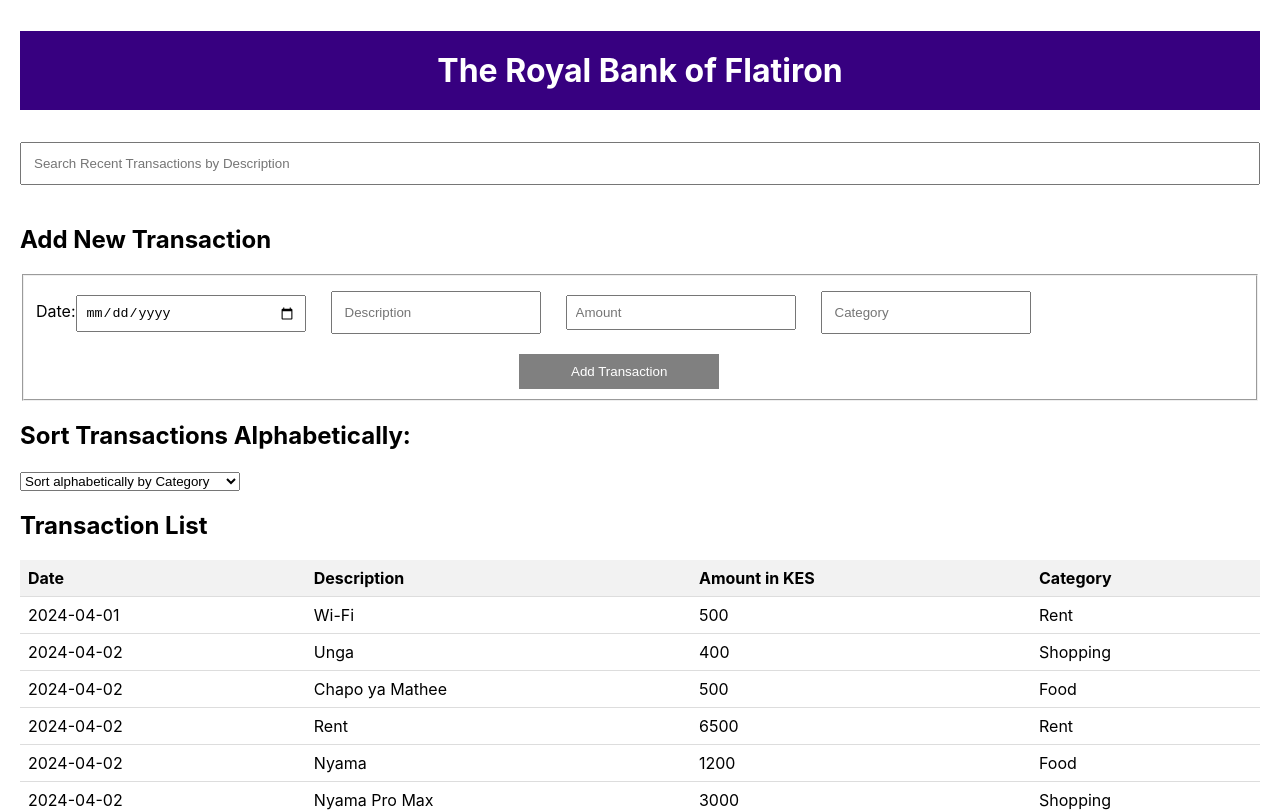
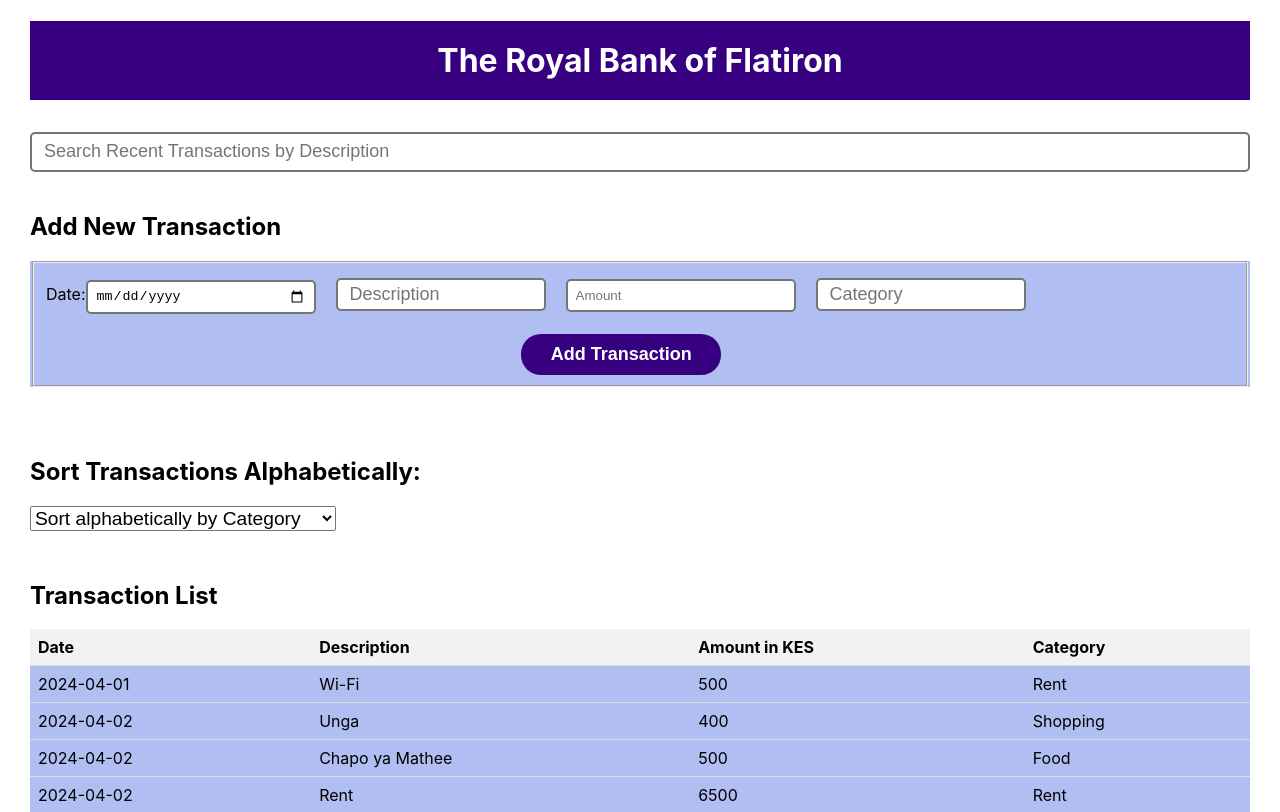
Before and after one commit to Kipkorir4/bank-of-flatiron, a React (Create React App) app: page / in a window 1280 px wide. Shown: the top 812 px of the page. Built offline with nearby package versions, Linux system fonts and the light colour scheme.

Commit message:
styled and updated empty transactions

```diff
--- a/src/App.css
+++ b/src/App.css
@@ -6,5 +6,5 @@ h1 {
   background-color: rgb(55, 0, 128);
 }
   #bodyContainer {
-    padding: 10px 20px 50px;
+    margin: 0px 30px 50px;
   }
--- a/src/components/AddTransactionForm.js
+++ b/src/components/AddTransactionForm.js
@@ -1,13 +1,21 @@
 import React, { useState } from 'react';
 import '../styles/AddTransactionForm.css';
+
 const AddTransactionForm = ({ onAddTransaction }) => {
   const [description, setDescription] = useState('');
   const [amount, setAmount] = useState('');
   const [category, setCategory] = useState('');
   const [date, setDate] = useState('');
+  const [errorMessage, setErrorMessage] = useState('');
 
   const handleSubmit = (e) => {
     e.preventDefault();
+
+    if (!description.trim() || !amount.trim() || !category.trim() || !date.trim()) {
+      setErrorMessage('Fill in ALL the fields above to add a new transaction');
+      return;
+    }
+
     const newTransaction = {
       id: Math.random(),
       date,
--- a/src/components/SortTransactions.js
+++ b/src/components/SortTransactions.js
@@ -1,4 +1,5 @@
 import React from 'react';
+import "../styles/SortTransactions.css"
 
 const SortTransactions = ({ onSort }) => {
   const handleSortChange = (e) => {
@@ -6,12 +7,15 @@ const SortTransactions = ({ onSort }) => {
   };
 
   return (
-    <div className="sort-container">
+    <div id="sortcontainer">
       <h2>Sort Transactions Alphabetically:</h2>
+      <div >
       <select onChange={handleSortChange}>
         <option value="category">Sort alphabetically by Category</option>
         <option value="description">Sort alphabetically by Description</option>
       </select>
+      </div>
+
     </div>
   );
 }
--- a/src/styles/AddTransactionForm.css
+++ b/src/styles/AddTransactionForm.css
@@ -1,45 +1,55 @@
-.form-container {
+/* .form-container {
     margin-top: 20px;
-    padding: 20px 0px 20px;
 
-  }
+  } */
 
  input{
     padding: 8px;
     margin-bottom: 20px;
-    margin-right: 25px;
+    margin-right: 20px;
+    height: 15px;
+    border-radius: 5px;
+    border-style: solid;
   }
 
   #descriptionfield {
     width: 210px;
+    height: 33px;
   }
 
   #categoryfield {
     width: 210px;
+    height: 33px;
   }
 
   #amountfield {
     width: 210px;
+    height: 13px;
   }
 
   #datefield {
     width: 210px;
+    height: 14px;
   }
 
   button {
     padding: 10px;
     width: 200px;
-    background-color: gray;
+    background-color: rgb(55, 0, 128);
     color: white;
     border: none;
     cursor: pointer;
     margin-left: 40%;
     margin-right: 50%;
+    border-radius: 20px;
+    color: white;
+    font-size: large;
+    font-weight: 600;
 
   }
 
   button:hover {
-    background-color: rgb(94, 94, 94);
+    background-color:rgb(88, 18, 175);
   }
 
 
@@ -47,3 +57,7 @@
     justify-content: center;
     margin-bottom: 20px;
   }
+
+  form {
+    background-color: rgb(176, 190, 242);
+  }
--- a/src/styles/FilterTransactions.css
+++ b/src/styles/FilterTransactions.css
@@ -3,4 +3,6 @@ input[type="text"] {
     width: 100%;
     box-sizing: border-box;
     margin-top: 10px;
+    height: 40px;
+    font-size: large;
   }
--- a/src/styles/SortTransactions.css
+++ b/src/styles/SortTransactions.css
@@ -1,16 +1,9 @@
-.sort-container {
-    margin-top: 20px;
-  }
+#sortcontainer {
+  padding-top: 30px;
+  padding-bottom: 30px;
+}
 
-  button {
-    margin-right: 10px;
-    padding: 8px 16px;
-    background-color: #008CBA;
-    color: white;
-    border: none;
-    cursor: pointer;
-  }
-
-  button:hover {
-    background-color: black;
-  }
+select {
+  font-size: larger;
+  margin: auto;
+}
--- a/src/styles/TransactionList.css
+++ b/src/styles/TransactionList.css
@@ -1,10 +1,11 @@
 
 .table-container {
   margin-top: 20px;
-  margin-bottom: 1000px;
-}
+
+  }
 
 table {
+  background-color: rgb(176, 190, 242);
   width: 100%;
   border-collapse: collapse;
 }
```
